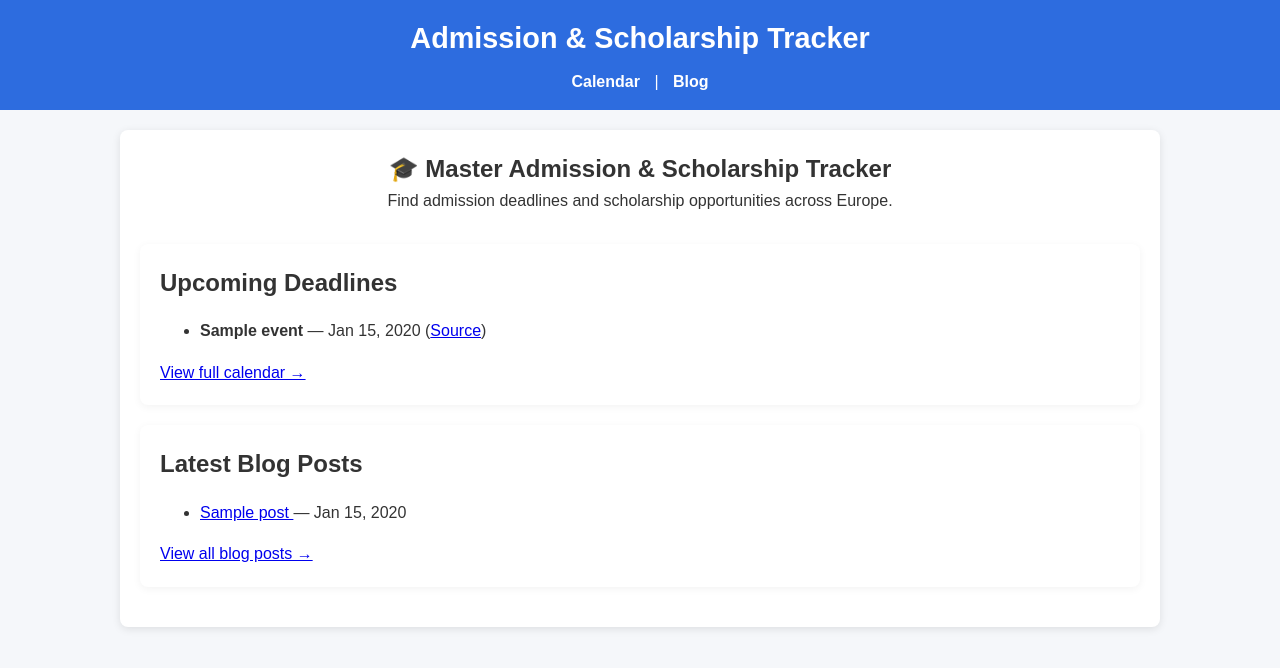
After one commit to phungh67/devops-pet-projects, a Flask app: page / in a window 1280 px wide. The commit adds this page. Shown: the top 668 px of the page. Run offline with Flask 3, Linux system fonts and the light colour scheme; tables that the repository leaves empty hold one stand-in row (values such as "Sample post"); some libraries are stand-ins or nearby versions.

Commit message:
feat: adding home pages with skeletal features

```diff
--- a/flask-university-admission/app/__init__.py
+++ b/flask-university-admission/app/__init__.py
@@ -5,6 +5,7 @@ from .extenisions import db, migrate, login_manager
 from .models import user, bookmark, event, blogpost
 from app.routes.events import events_bp
 from app.routes.blog import blog_bp
+from app.routes.home import home_bp
 # from .views import register_blueprints
 
 def create_app(config_name: str | None = None):
@@ -31,5 +32,6 @@ def create_app(config_name: str | None = None):
     # Register blueprints
     app.register_blueprint(events_bp)
     app.register_blueprint(blog_bp)
+    app.register_blueprint(home_bp)
 
     return app
--- /dev/null
+++ b/flask-university-admission/app/routes/home.py
@@ -0,0 +1,11 @@
+from flask import Blueprint, render_template
+from app.models.event import Event
+from app.models.blogpost import BlogPost
+
+home_bp = Blueprint("home", __name__)
+
+@home_bp.route("/")
+def home():
+    events = Event.query.order_by(Event.deadline.asc()).limit(5).all()
+    posts = BlogPost.query.order_by(BlogPost.created_at.desc()).limit(3).all()
+    return render_template("home.html", events=events, posts=posts)
--- a/flask-university-admission/app/static/css/style.css
+++ b/flask-university-admission/app/static/css/style.css
@@ -65,3 +65,16 @@ article h3 {
 .fc {
     min-height: 600px;
 }
+
+.intro {
+  text-align: center;
+  margin-bottom: 30px;
+}
+
+.calendar-preview, .blog-preview {
+  background: #fff;
+  padding: 20px;
+  margin: 20px 0;
+  border-radius: 8px;
+  box-shadow: 0 2px 8px rgba(0,0,0,0.05);
+}
--- /dev/null
+++ b/flask-university-admission/app/templates/home.html
@@ -0,0 +1,43 @@
+{% extends "base.html" %}
+
+{% block title %}Welcome{% endblock %}
+
+{% block content %}
+  <section class="intro">
+    <h1>🎓 Master Admission & Scholarship Tracker</h1>
+    <p>Find admission deadlines and scholarship opportunities across Europe.</p>
+  </section>
+
+  <section class="calendar-preview">
+    <h2>Upcoming Deadlines</h2>
+    <ul>
+      {% for e in events %}
+        <li>
+          <strong>{{ e.title }}</strong> — {{ e.deadline.strftime("%b %d, %Y") }}
+          {% if e.source_url %}
+            (<a href="{{ e.source_url }}" target="_blank">Source</a>)
+          {% endif %}
+        </li>
+      {% else %}
+        <li>No upcoming events.</li>
+      {% endfor %}
+    </ul>
+    <a href="{{ url_for('events.calendar_view') }}">View full calendar →</a>
+  </section>
+
+  <section class="blog-preview">
+    <h2>Latest Blog Posts</h2>
+    <ul>
+      {% for p in posts %}
+        <li>
+          <a href="{{ url_for('blog.list_posts_json', post_id=p.id) }}">
+            {{ p.title }}
+          </a> — {{ p.created_at.strftime("%b %d, %Y") }}
+        </li>
+      {% else %}
+        <li>No blog posts yet.</li>
+      {% endfor %}
+    </ul>
+    <a href="{{ url_for('blog.list_posts_json') }}">View all blog posts →</a>
+  </section>
+{% endblock %}
```
